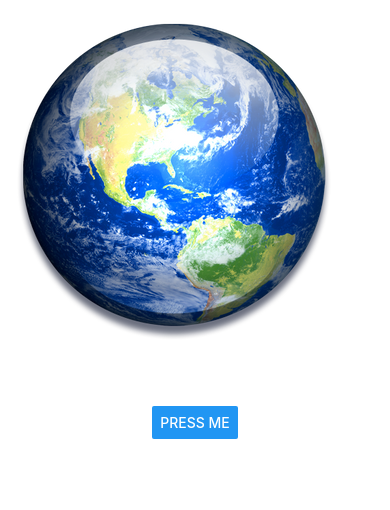
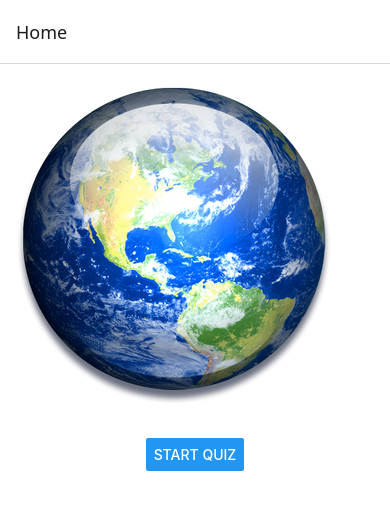
Before and after one commit to akira-erick/DMDM_React_Native, a React Native app: screen /Home in a window 390 px wide. Shown: the top 510 px of the page. Built offline with nearby package versions, Linux system fonts and the light colour scheme.

Commit message:
feat(screens): creating all screens

```diff
--- a/App.js
+++ b/App.js
@@ -1,24 +1,21 @@
-import { StatusBar } from 'expo-status-bar';
-import { StyleSheet, Button, ImageBackground } from 'react-native';
-import {
-  SafeAreaView,
-  SafeAreaProvider,
-} from 'react-native-safe-area-context';
+import React from 'react';
+import { NavigationContainer } from '@react-navigation/native';
+import { createNativeStackNavigator } from '@react-navigation/native-stack';
 
-import { styles } from './app-styles';
+import HomeScreen from './screens/HomeScreen';
+import QuizScreen from './screens/QuizScreen';
+import ResultScreen from './screens/ResultScreen';
+
+const Stack = createNativeStackNavigator();
 
 export default function App() {
   return (
-    <SafeAreaProvider>
-      <SafeAreaView style={styles.container}>
-        <ImageBackground
-          source={require('./assets/earth.png')}
-          style={styles.background}
-          resizeMode='cover'
-          >
-            <Button title="Press me" onPress={() => alert("Button pressed")} />
-        </ImageBackground>
-      </SafeAreaView>
-    </SafeAreaProvider>
+    <NavigationContainer>
+      <Stack.Navigator initialRouteName="Home">
+        <Stack.Screen name="Home" component={HomeScreen} />
+        <Stack.Screen name="Questions" component={QuizScreen} />
+        <Stack.Screen name="Result" component={ResultScreen} />
+      </Stack.Navigator>
+    </NavigationContainer>
   );
 }
--- a/app-styles.js
+++ b/app-styles.js
@@ -14,4 +14,16 @@ export const styles = StyleSheet.create({
     justifyContent: "center",
     alignItems: "center",
   },
+  question: {
+    fontSize: 20,
+    marginBottom: 20
+  },
+  title: {
+    fontSize: 28,
+    marginBottom: 20
+  },
+  score: {
+    fontSize: 24,
+    marginBottom: 40
+  },
 });
--- /dev/null
+++ b/screens/HomeScreen.js
@@ -0,0 +1,24 @@
+import { StyleSheet, Button, ImageBackground } from 'react-native';
+import { SafeAreaView, SafeAreaProvider } from 'react-native-safe-area-context';
+import React from 'react';
+
+import { styles } from '../app-styles';
+
+export default function HomeScreen({ navigation }) {
+  return (
+    <SafeAreaProvider>
+      <SafeAreaView style={styles.container}>
+        <ImageBackground
+          source={require('../assets/earth.png')}
+          style={styles.background}
+          resizeMode='cover'
+        >
+          <Button
+            title="Start Quiz"
+            onPress={() => navigation.navigate('Questions')}
+          />
+        </ImageBackground>
+      </SafeAreaView>
+    </SafeAreaProvider>
+  );
+}
--- /dev/null
+++ b/screens/QuizScreen.js
@@ -0,0 +1,52 @@
+import React, { useState, useEffect } from 'react';
+import { View, Text, Button, StyleSheet } from 'react-native';
+
+import { styles } from '../app-styles';
+import { getQuestions } from '../functions/get-questions';
+
+export default function QuizScreen({ navigation }) {
+  const [questions, setQuestions] = useState([]);
+  const [currentIndex, setCurrentIndex] = useState(0);
+  const [score, setScore] = useState(0);
+
+  useEffect(() => {
+    const allQuestions = getQuestions();
+    setQuestions(allQuestions);
+  }, []);
+
+  if (questions.length === 0) {
+    return (
+      <View style={styles.container}>
+        <Text>Loading questions...</Text>
+      </View>
+    );
+  }
+
+  const currentQuestion = questions[currentIndex];
+
+  const handleAnswer = (isCorrect) => {
+    if (isCorrect) {
+      setScore(score + 1);
+    }
+
+    if (currentIndex + 1 < questions.length) {
+      setCurrentIndex(currentIndex + 1);
+    } else {
+      navigation.navigate('Result', { score });
+    }
+  };
+
+  return (
+    <View style={styles.container}>
+      <Text style={styles.question}>{currentQuestion.question}</Text>
+
+      {currentQuestion.options.map((option, index) => (
+        <Button
+          key={index}
+          title={option.text}
+          onPress={() => handleAnswer(option.correct)}
+        />
+      ))}
+    </View>
+  );
+}
--- /dev/null
+++ b/screens/ResultScreen.js
@@ -0,0 +1,20 @@
+import React from 'react';
+import { View, Text, Button, StyleSheet } from 'react-native';
+
+import { styles } from '../app-styles';
+
+export default function ResultScreen({ navigation, route }) {
+  const { score } = route.params;
+
+  return (
+    <View style={styles.container}>
+      <Text style={styles.title}>Quiz Completed!</Text>
+      <Text style={styles.score}>You scored {score} points</Text>
+
+      <Button
+        title="Play Again"
+        onPress={() => navigation.navigate('Home')}
+      />
+    </View>
+  );
+}
```
Also changed, not shown: package.json (+6 -1 lines), 2 other files (tests, documents, lock files or other folders).
